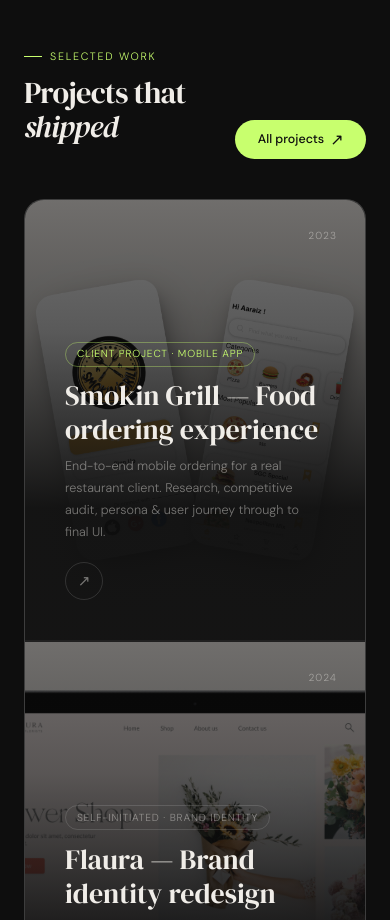
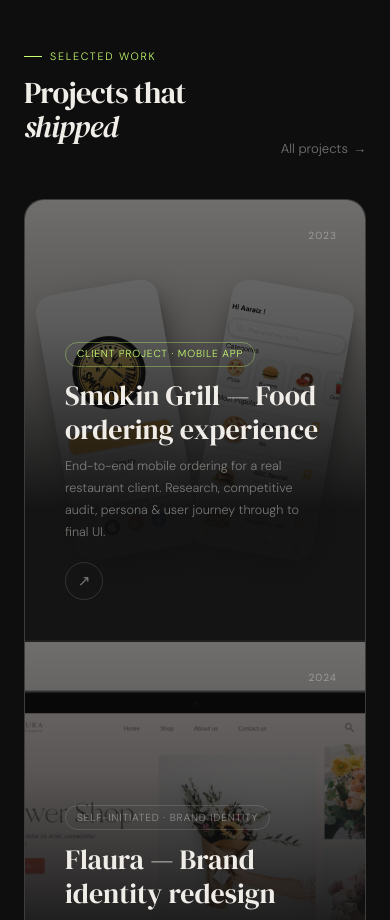
Before and after one commit to humzadesign-png/humza-portfolio, a Next.js app: page / in a window 390 px wide. Shown: the part 860-1780 px from the top of the page. Built offline with nearby package versions, Linux system fonts and the light colour scheme; a web font is replaced by a local one.

Commit message:
revert all projects button, fix iPhone 14 Pro Max frame dimensions, add Aaraiz illustrated avatar

```diff
--- a/app/globals.css
+++ b/app/globals.css
@@ -459,12 +459,12 @@ footer a:hover { color: var(--accent); }
   opacity: 0; animation: fadeIn 1s ease forwards 0.5s;
 }
 .phone-frame {
-  width: 240px; height: 490px; background: #111;
+  width: 240px; height: 520px; background: #111;
   border-radius: 36px; border: 8px solid #2a2a2a;
   overflow: hidden; box-shadow: 0 40px 80px rgba(0,0,0,0.6);
   position: relative; flex-shrink: 0;
 }
-.phone-frame img { width: 100%; height: 100%; object-fit: cover; object-position: top; }
+.phone-frame img { width: 100%; height: 100%; object-fit: cover; object-position: center; }
 .phone-glow {
   position: absolute; inset: -40px;
   background: radial-gradient(ellipse at center, rgba(245,166,35,0.12) 0%, transparent 70%);
@@ -554,8 +554,8 @@ h2.cs-h2 em { font-style: italic; color: var(--muted); }
 .flow-label::before { content: ''; width: 12px; height: 1px; background: var(--border2); }
 .screens-row { display: flex; gap: 1.5rem; overflow-x: auto; padding-bottom: 1rem; scrollbar-width: thin; scrollbar-color: var(--border2) transparent; }
 .screen-item { flex-shrink: 0; display: flex; flex-direction: column; gap: 10px; align-items: center; }
-.phone-sm { width: 160px; height: 320px; background: #111; border-radius: 24px; border: 5px solid #222; overflow: hidden; box-shadow: 0 20px 50px rgba(0,0,0,0.5); }
-.phone-sm img { width: 100%; height: 100%; object-fit: cover; object-position: top; }
+.phone-sm { width: 160px; height: 347px; background: #111; border-radius: 24px; border: 5px solid #222; overflow: hidden; box-shadow: 0 20px 50px rgba(0,0,0,0.5); }
+.phone-sm img { width: 100%; height: 100%; object-fit: cover; object-position: center; }
 .screen-caption { font-size: 0.68rem; color: var(--muted); text-align: center; max-width: 160px; line-height: 1.4; }
 
 .reflect-grid { display: grid; grid-template-columns: 1fr 1fr; gap: 1.5rem; margin-top: 2.5rem; }
--- a/app/page.tsx
+++ b/app/page.tsx
@@ -95,8 +95,8 @@ export default function Home() {
             <div className="section-tag">Selected work</div>
             <h2 className="section-title">Projects that<br /><em>shipped</em></h2>
           </div>
-          <a href="#" className="btn-primary" style={{ fontSize: '0.78rem', padding: '0.6rem 1.4rem', display: 'inline-flex', alignItems: 'center', gap: '6px' }}>
-            All projects <span style={{ fontSize: '1rem', lineHeight: 1 }}>↗</span>
+          <a href="#" className="btn-ghost" style={{ color: 'var(--muted)' }}>
+            All projects <span className="arr">→</span>
           </a>
         </div>
         <div className="works-grid">
--- a/app/smokin-grill/page.tsx
+++ b/app/smokin-grill/page.tsx
@@ -141,7 +141,10 @@ export default function SmokinGrill() {
           </p>
           <div className="persona-card reveal">
             <div className="persona-head">
-              <div className="persona-avatar">👤</div>
+              <div className="persona-avatar" style={{ padding: 0, overflow: 'hidden' }}>
+                {/* eslint-disable-next-line @next/next/no-img-element */}
+                <img src="/aaraiz-avatar.svg" alt="Aaraiz" style={{ width: '100%', height: '100%', objectFit: 'cover' }} />
+              </div>
               <div>
                 <div className="persona-name">Aaraiz</div>
                 <div className="persona-sub">Primary user persona — Smokin Grill app</div>
```
Also changed, not shown: public/aaraiz-avatar.svg (added).
